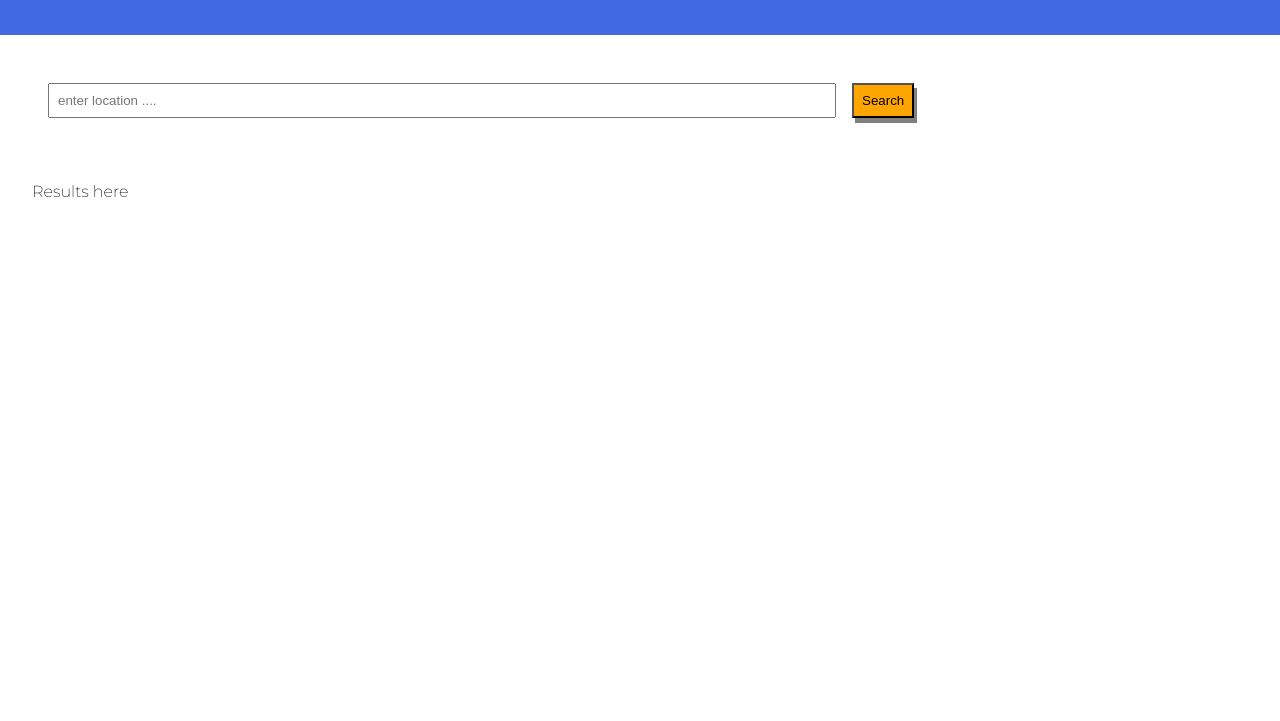
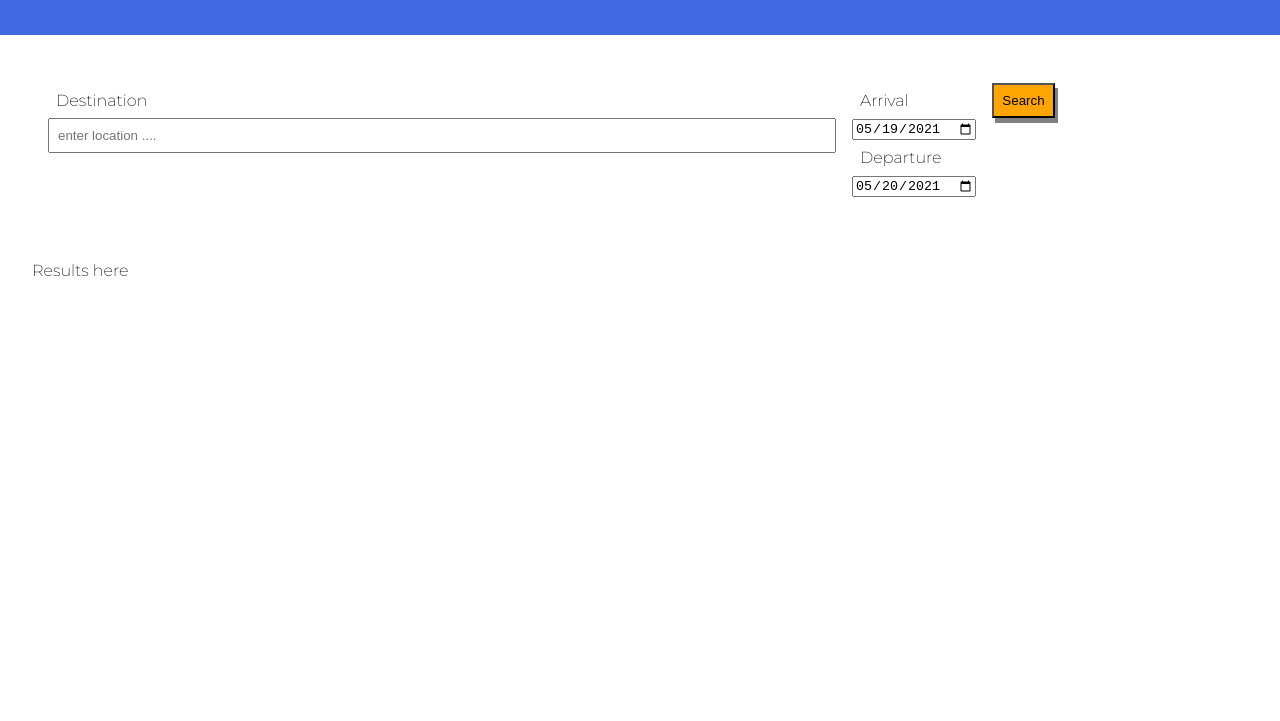
Before and after one commit to mogstuff/travel-app-project, a website built with webpack: page src/client/views/index.html in a window 1280 px wide. Shown: the part 79-800 px from the top of the page. Built offline with nearby package versions, Linux system fonts and the light colour scheme.

Commit message:
feat: datepickers and validation
added arrival and departure date pickers and validation for date range

```diff
--- a/src/client/index.js
+++ b/src/client/index.js
@@ -2,7 +2,24 @@ import { handleSubmit } from './js/formHandler'
 
 import "./styles/main.scss"
 
+const  setDatesOnLoad = () => {
 
-//alert("I EXIST");
+    let startDate = new Date();
+    let startPicker = document.getElementById('dpFromDate') ;
+    startPicker.min = startDate;
+    startDate.setDate(startDate.getDate() + 1);
+    startPicker.value =  startDate.toISOString().slice(0, 10);
+
+
+   let endPicker = document.getElementById('dpToDate');
+   let endDate = new Date();
+   endDate.setDate(endDate.getDate() + 2);
+   endPicker.value = endDate.toISOString().slice(0, 10);
+
+}
+
+setDatesOnLoad();
+
+
 
 export { handleSubmit }
--- a/src/client/js/formHandler.js
+++ b/src/client/js/formHandler.js
@@ -12,6 +12,20 @@ function handleSubmit(e){
         }
 
         console.log('search for: ' + searchText);
+
+        let fromDate = new Date(document.getElementById('dpFromDate').value);
+        console.log('From: ' + fromDate);
+
+        if(fromDate < new Date()){
+            throw "Arrival Date cannot be before tomorrow";
+        }
+
+        let toDate = new Date(document.getElementById('dpToDate').value);
+        console.log('To: ' + toDate);
+
+        if(toDate <= fromDate){
+            throw "Departure Date cannot be before or on same day as Arrival";
+        }
 
     } catch (error) {
         displayErrors(error);
--- a/src/client/styles/main.scss
+++ b/src/client/styles/main.scss
@@ -91,6 +91,18 @@ footer{
 }
 
 
+.label{
+    display:block;
+    padding:0.5rem;
+}
+
+
+#datepickers-wrapper{
+
+    padding:0.5rem;
+}
+
+
 @media (max-width: 760px) {
     #search-form{
         max-width: 80%;
--- a/src/client/views/index.html
+++ b/src/client/views/index.html
@@ -17,9 +17,22 @@
             <section id="form">
                 <form id="search-form">
                     <div id="search-text-wrapper">
+                        <label for="search_txt" class="label">Destination</label>
                         <input id="search_txt" name="search_txt" type="text" placeholder="enter location ...."
                             aria-label="search location">
                     </div>
+
+                    <div id="datepickers-wrapper">
+                        <div id="fromDate">
+                            <label for="dpFromDate" class="label">Arrival</label>
+                            <input type="date" name="dpFromDate" id="dpFromDate"  />
+                        </div>
+                        <div id="toDate" >
+                            <label for="dpToDate" class="label">Departure</label>
+                            <input type="date" name="dpToDate" id="dpToDate"/>
+                        </div>
+                    </div>
+
                     <div id="submit-container">
                         <button id="search" class="search_button" onclick="return Client.handleSubmit(event)">
                             Search
```
